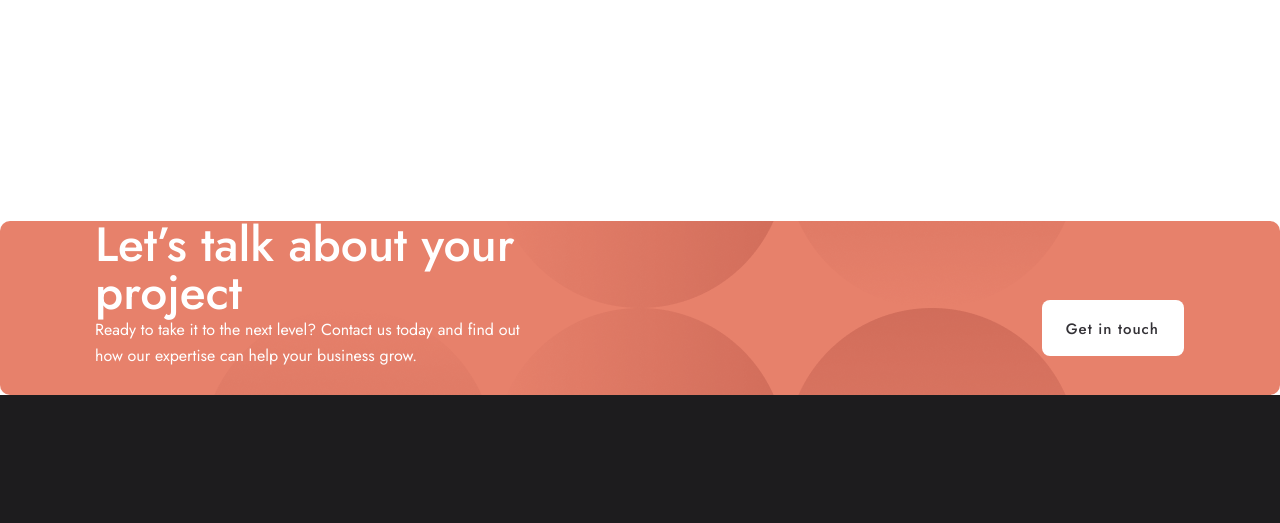
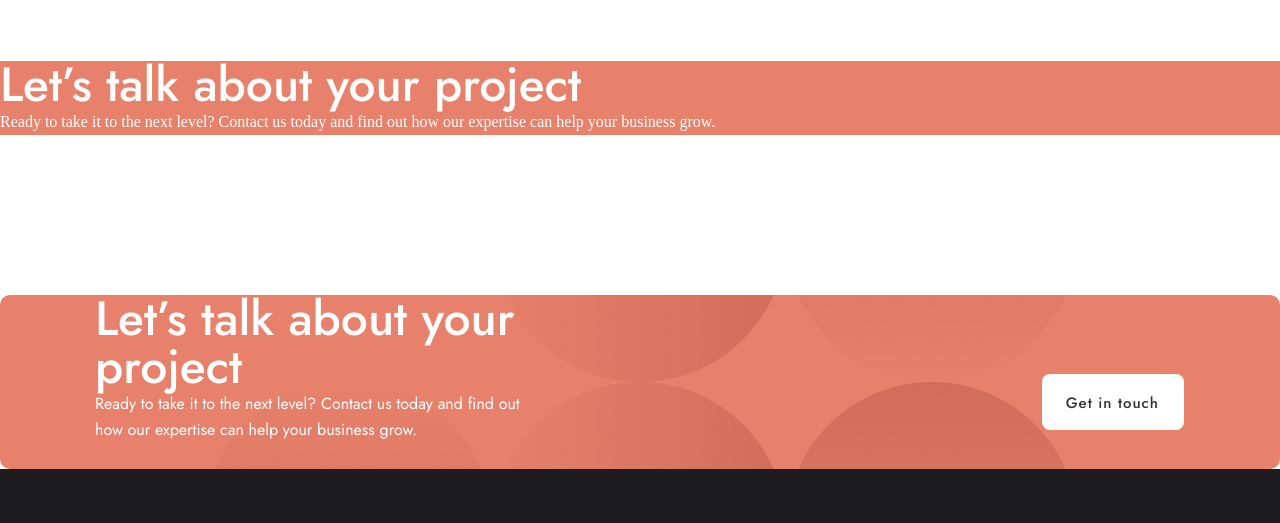
Before and after one commit to sobirjonovmuhamadsiddiq/3-oy-imtihoni, a plain HTML site: page web_desing.html in a window 1280 px wide. Shown: the part 106-629 px from the top of the page. Drawn offline with Linux system fonts and the light colour scheme.

Commit message:
my exam is ready to git hub

```diff
--- a/scss/layout/_forms.scss
+++ b/scss/layout/_forms.scss
@@ -358,3 +358,9 @@ text-align: left;
     display: flex;
    }
 }
+
+
+.web_hero{
+    background-color: $Peach-color;
+
+}
--- a/web_desing.html
+++ b/web_desing.html
@@ -3,7 +3,7 @@
 <head>
     <meta charset="UTF-8">
     <meta name="viewport" content="width=device-width, initial-scale=1.0">
-    <title>HOME</title>
+    <title>WEB DESING</title>
     <link rel="stylesheet" href="./css/style.css">
 </head>
 
@@ -36,10 +36,23 @@
                     width="24" height="20"></button>
         </div>
     </header>
-    <!-- HEADER END -->
+    <!--  HEADER END -->
 
       <!-- MAIN START -->
       <main class="main">
+        <div class="web_hero">
+            <div class="web_title">
+                <h1 class="title_web">Let’s talk about your project</h1>
+                <p class="text_web">Ready to take it to the next level? Contact us today and find out how our expertise can help your business grow.
+                </p>
+            </div>
+
+        </div>
+
+
+
+
+
         <div class="foter_hero">
             <div class="footer_title">
                 <h1 class="title_footer">Let’s talk about your project</h1>
```
Also changed, not shown: css/style.css, images/Express - Desktop-1.png (added), images/Express - Desktop-2.png (added), images/Express - Desktop-3.png (added), images/Express - Desktop-4.png (added), images/Express - Desktop-5.png (added), images/Express - Desktop.png (added), 1 other file.
